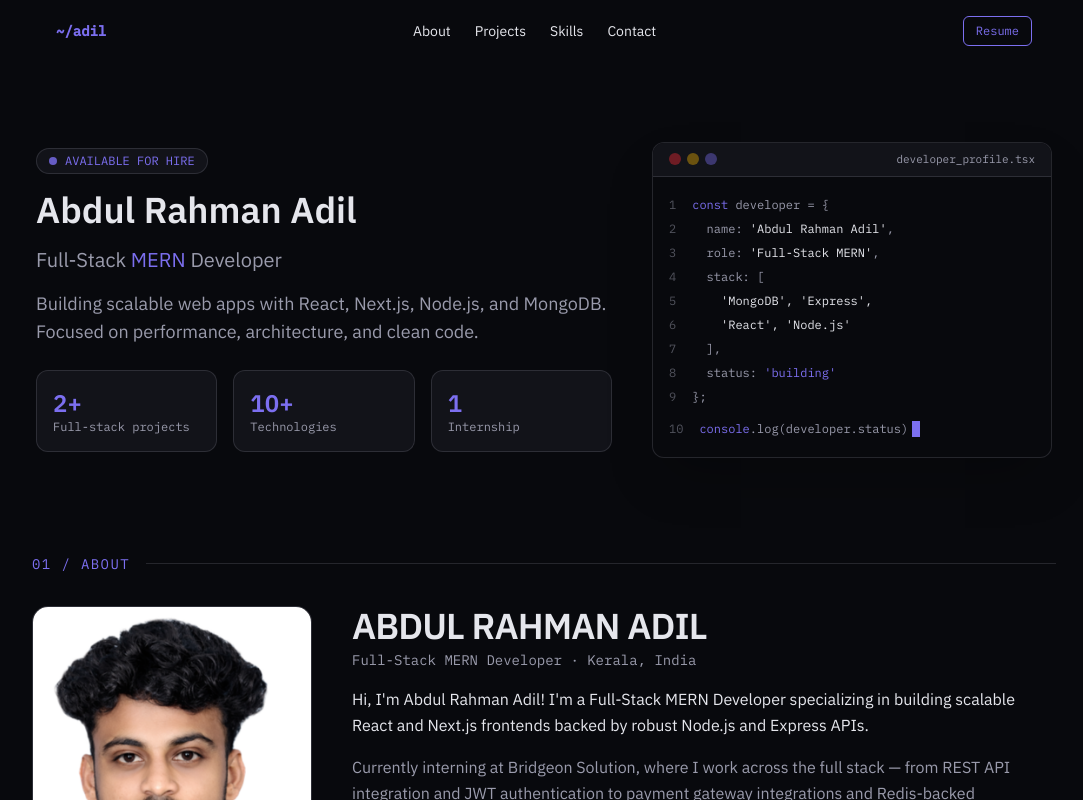
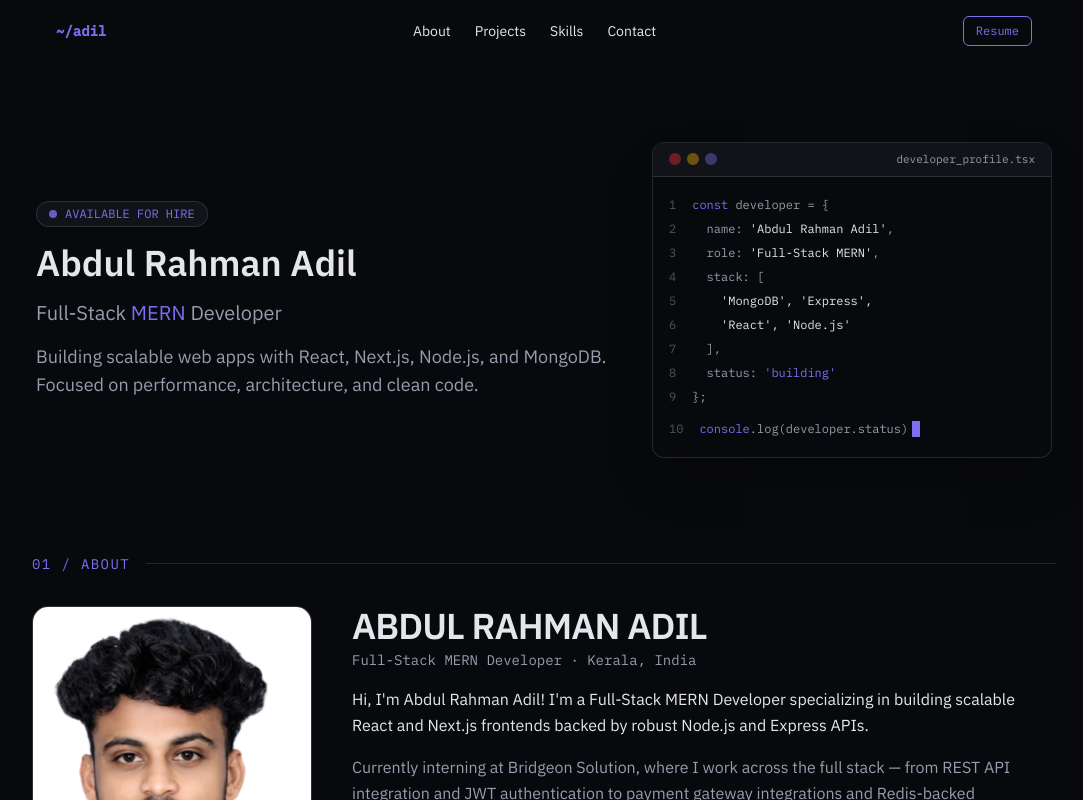
Before and after one commit to adil2133-git/portfolio-website, a Next.js app: page / in a window 1280 px wide. Shown: the top 800 px of the page, without its empty margins (96-1179 px from the left). Built offline with nearby package versions, Linux system fonts and the light colour scheme; no server answers.

Commit message:
updated about and hero section

```diff
--- a/components/sections/Hero.tsx
+++ b/components/sections/Hero.tsx
@@ -19,18 +19,6 @@ export default function Hero() {
                         Focused on performance, architecture, and clean code.
                     </p>
 
-                    <div className="flex flex-wrap gap-4 pt-2">
-                        {[
-                            { label: "Full-stack projects", value: "2+" },
-                            { label: "Technologies", value: "10+" },
-                            { label: "Internship", value: "1" },
-                        ].map((stat) => (
-                            <div key={stat.label} className="p-4 bg-surface border border-muted/20 rounded-xl flex-1 min-w-[120px]">
-                                <div className="text-2xl font-semibold text-accent">{stat.value}</div>
-                                <div className="font-mono text-xs text-muted">{stat.label}</div>
-                            </div>
-                        ))}
-                    </div>
                 </div>
 
                 <div className="lg:col-span-5">
```
Also changed, not shown: components/sections/AboutIntro.tsx (indentation only).
